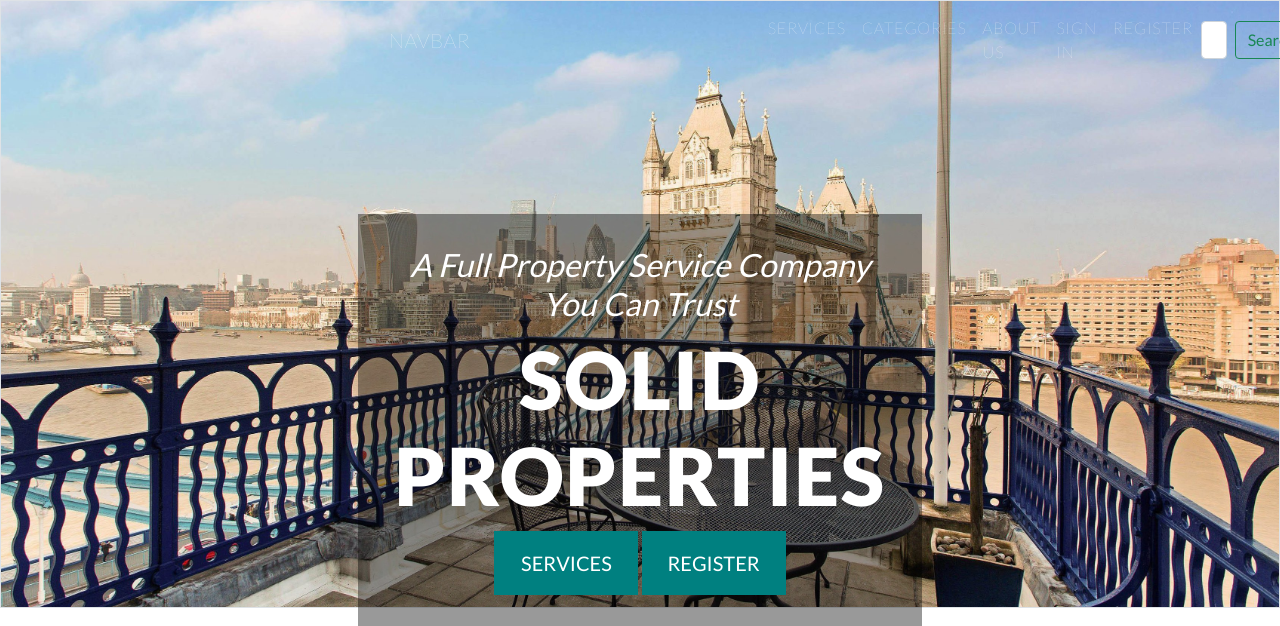
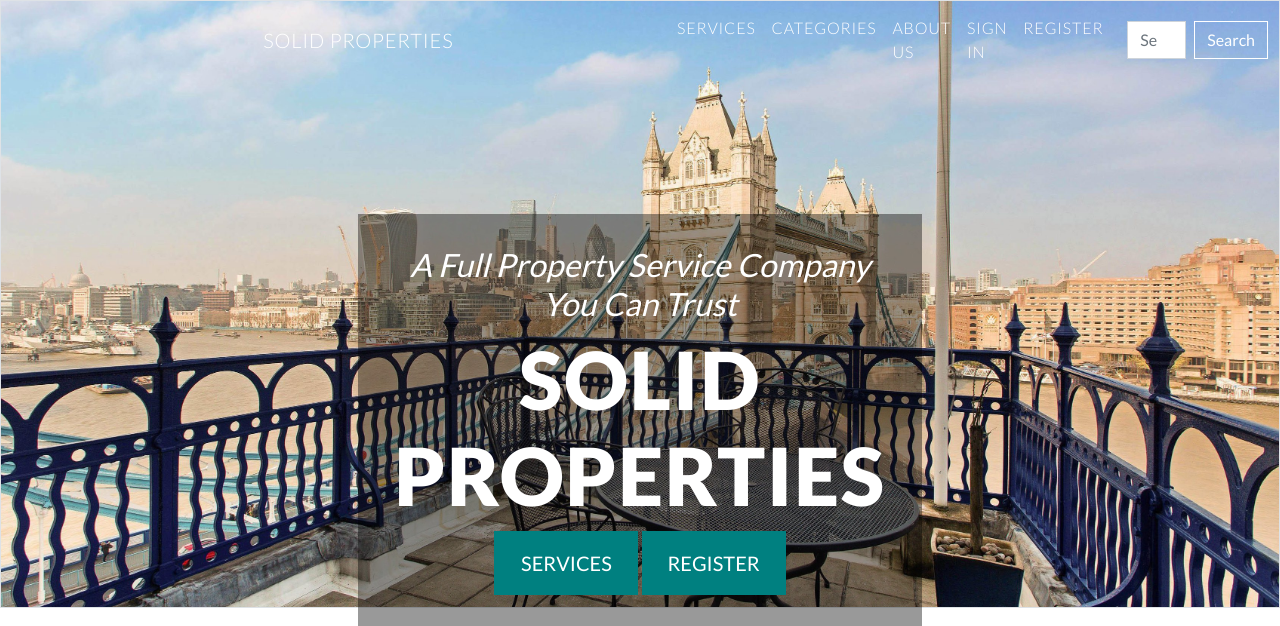
Before and after one commit to Astig-1982/Solid-Properties-Project, a Django app: page / in a window 1280 px wide. Shown: the top 626 px of the page. Run offline with Django 3.2, Linux system fonts and the light colour scheme; data that the repository does not hold is empty; some libraries are stand-ins or nearby versions.

Commit message:
Styled navbar

```diff
--- a/static/css/base.css
+++ b/static/css/base.css
@@ -1,4 +1,4 @@
-@import url('https://fonts.googleapis.com/css2?family=Lato:wght@100;400;700;900&display=swap');
+@import url('https://fonts.googleapis.com/css2?family=Lato:wght@100;300;400;700;900&display=swap');
 
 body {
     margin: 0;
@@ -12,7 +12,7 @@ body {
     color: #ffffff;
     transition-property: background-color;
     transition-duration: 1s;
-    transition-timing-function: ease-in-out;
+    transition-timing-function: ease-in;
 }
 
 .blue {
@@ -20,11 +20,12 @@ body {
 }
 
 .navbar-brand {
-    margin-left: 30%;
+    margin-left: 20%;
 }
 
 .navbar-nav {
-    margin-left: 35%;
+    margin-left: 25%;
+    margin-right: 2% !important;
 }
 
 .navbar a {
@@ -32,6 +33,11 @@ body {
     text-transform: uppercase;
     font-weight: 300;
     letter-spacing: .05rem;
+}
+
+.btn-outline-success {
+    color: #ffffff;
+    border: 1px solid #ffffff;
 }
 
 /* --------------------------------------------------- footer section starts here -------------------------------------------------- */
--- a/templates/base.html
+++ b/templates/base.html
@@ -45,7 +45,7 @@
     <header class="fixed-top main-header">
         <nav class="navbar navbar-expand-lg">
             <div class="container-fluid">
-                <a class="navbar-brand" href="#">Navbar</a>
+                <a class="navbar-brand text-uppercase" href="{% url 'home' %}">solid properties</a>
                 <button class="navbar-toggler" type="button" data-bs-toggle="collapse"
                     data-bs-target="#navbarSupportedContent" aria-controls="navbarSupportedContent"
                     aria-expanded="false" aria-label="Toggle navigation">
@@ -76,9 +76,9 @@
                             </li>
                         {% endif %}
                     </ul>
-                    <form method="GET" action="{% url 'services' %}" class="d-flex">
-                        <input class="form-control me-2" type="search" placeholder="Search" aria-label="Search" name="q">
-                        <button class="btn btn-outline-success" type="submit">Search</button>
+                    <form method="GET" action="{% url 'services' %}" class="d-flex search-box">
+                        <input class="form-control me-2 rounded-0" type="search" placeholder="Search" aria-label="Search" name="q">
+                        <button class="btn btn-outline-success rounded-0" type="submit">Search</button>
                     </form>
                 </div>
             </div>
```
